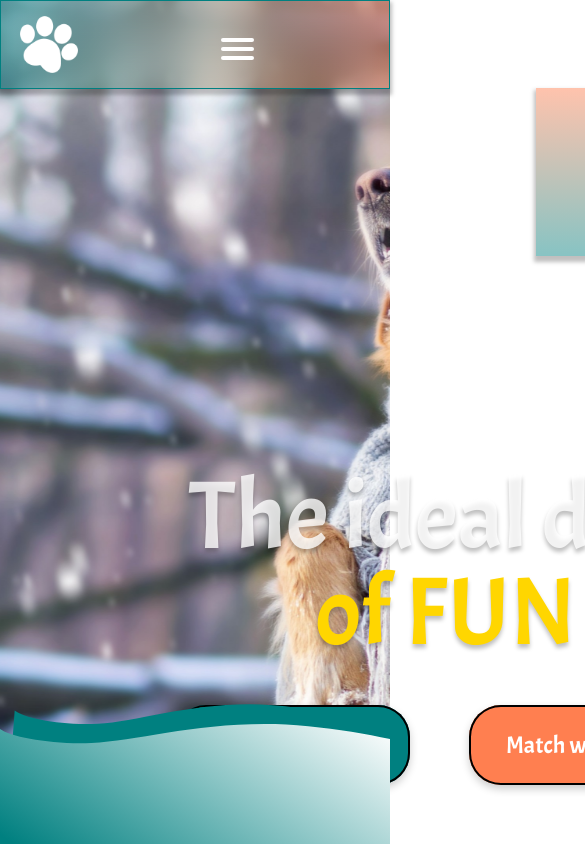
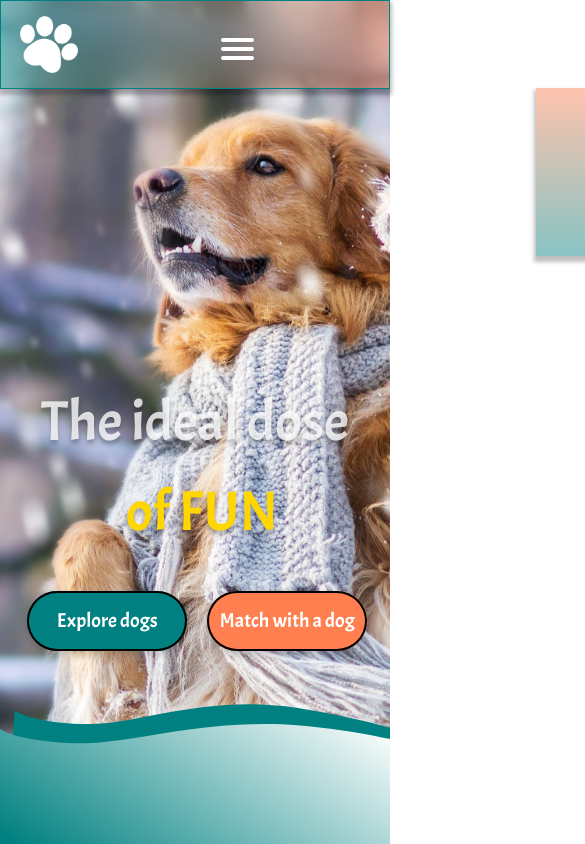
Before and after one commit to awr7/Paws4Homes, a React (Create React App) app in the folder frontend/: page / in a window 390 px wide. Shown: the top 844 px of the page, 585 px wide, since content can reach past the window. Built offline with nearby package versions, Linux system fonts and the light colour scheme.

Commit message:
made homepage responsive

```diff
--- a/frontend/src/components/Home/Home.css
+++ b/frontend/src/components/Home/Home.css
@@ -1,5 +1,6 @@
 html {
   font-size: 62.5%;
+  overflow-x: hidden;
 }
 
 .section {
@@ -10,18 +11,17 @@ html {
 }
 
 .section-one {
-  width: 100%;
+  width: 100vw;
   z-index: 2;
   position: relative;
+  overflow-x: hidden;
 }
 
 .svg-container {
   position: absolute;
   top: calc(100vh - 150px);
   left: 0;
-  width: 100%;
-  z-index: 1;
-  z-index: 2;
+  width: 100vw;
 }
 
 .svg-shape {
@@ -43,6 +43,7 @@ html {
 }
 
 .section-two {
+  height: auto;
   position: relative;
   overflow-x: hidden;
   overflow-y: hidden;
@@ -52,39 +53,38 @@ html {
 
 
 .hero {
-  position: absolute;
-  width: 100%;
-  height: 100%;
   background-size: cover;
-  background-position: center;
+  background-position: 70% center;
   z-index: 3;
 }
 
+.buttons-container {
+  display: flex;
+  justify-content: center;
+  align-items: center;
+  gap: 6rem;
+  position: absolute;
+  top: 73.5vh;
+  left: 9.2%;
+  z-index: 4;
+}
+
 .btn {
-  position: absolute;
   width: 23.6rem;
   height: 8rem;
   border-radius: 3.2rem;
   font-family: 'Acme', sans-serif;
   font-size: 2.4rem;
   text-align: center;
-  line-height: 8rem;
   color: white;
   border: none;
   cursor: pointer;
-  padding: 0 1rem;
-  display: flex;
-  justify-content: center;
-  align-items: center;
   transition: background-color 0.3s, box-shadow 0.3s;
-  z-index: 4;
 
   box-shadow: inset 0 0 0 2px black, 0px 0.4rem 0.8rem rgba(0, 0, 0, 0.2);
 }
 
 .btn.explore {
-  left: 17.4rem;
-  top: 70.5rem;
   background-color: #008080;
 
   &:hover {
@@ -94,8 +94,6 @@ html {
 }
 
 .btn.match {
-  left: 46.9rem;
-  top: 70.5rem;
   background-color: #FF7F50;
 
   &:hover {
@@ -107,17 +105,15 @@ html {
 
 .dose-text {
     position: absolute;
-    left: 18rem;
-    top: 46.9rem;
+    left: 9%;
+    top: 44.9rem;
     width: 54.6rem;
     height: 26.7rem;
-
     color: rgba(255, 255, 255, 0.79);
     text-align: center;
     text-shadow: 0rem 0.4rem 0.4rem rgba(0, 0, 0, 0.25);
     font-family: 'Acme', sans-serif;
-    font-size: 9.6rem; /* 96px / 10 */
-    line-height: 9.6rem;
+    font-size: 9.6rem;
   }
 
   .of-text {
@@ -129,7 +125,66 @@ html {
     line-height: 9.6rem;
     position: absolute;
     top: 56.5rem;
-    left: 14.6rem;
+    left: 8%;
     width: 59.9rem;
     height: 9.6rem;
   }
+
+  @media(max-height:845px) {
+    .buttons-container {
+      top: 70% !important;
+    }
+
+    .of-text {
+      top:55% !important;
+    }
+
+    .dose-text {
+      top: 45% !important;
+    }
+  }
+
+  @media(max-width: 700px) {
+
+    .dose-text {
+      left: -9%;
+      font-size: 6.6rem;
+      top: 45.9rem;
+    }
+    .of-text{
+      left: -13%;
+      top: 54.5rem;
+      font-size: 6.6rem;
+    }
+    .buttons-container{
+      top: 65.5rem;
+      left: 5%;
+      gap: 2rem;
+    }
+    .btn {
+      width: 18rem;
+      font-size: 2rem;
+      height: 6rem;
+    }
+  }
+
+  @media(max-width: 500px) {
+
+    .dose-text {
+      left: -20%;
+      top: 47.9rem;
+      font-size: 5.6rem;
+    }
+    .of-text{
+      left: -25%;
+      font-size: 5.6rem;
+    }
+    .buttons-container{
+      left: 7%;
+    }
+    .btn {
+      width: 16rem;
+      font-size: 2rem;
+      height: 6rem;
+    }
+  }
--- a/frontend/src/components/Home/Home.js
+++ b/frontend/src/components/Home/Home.js
@@ -75,11 +75,8 @@ const Home = () => {
             </animated.div>
           );
         })}
-
-
-
-        <div className="buttons">
-        <button className="btn explore" onClick={handleExploreClick}>Explore dogs</button>
+        <div className="buttons-container">
+          <button className="btn explore" onClick={handleExploreClick}>Explore dogs</button>
           <button className="btn match" onClick={handleMatchClick}>Match with a dog</button>
         </div>
       </div>
@@ -106,7 +103,7 @@ const Home = () => {
       <div className="section section-two">
         {/* Content for the second section */}
 
-        <div>Your content for the second section goes here.</div>
+        <div>Coming soon...</div>
       </div>
     </main>
   );
```
